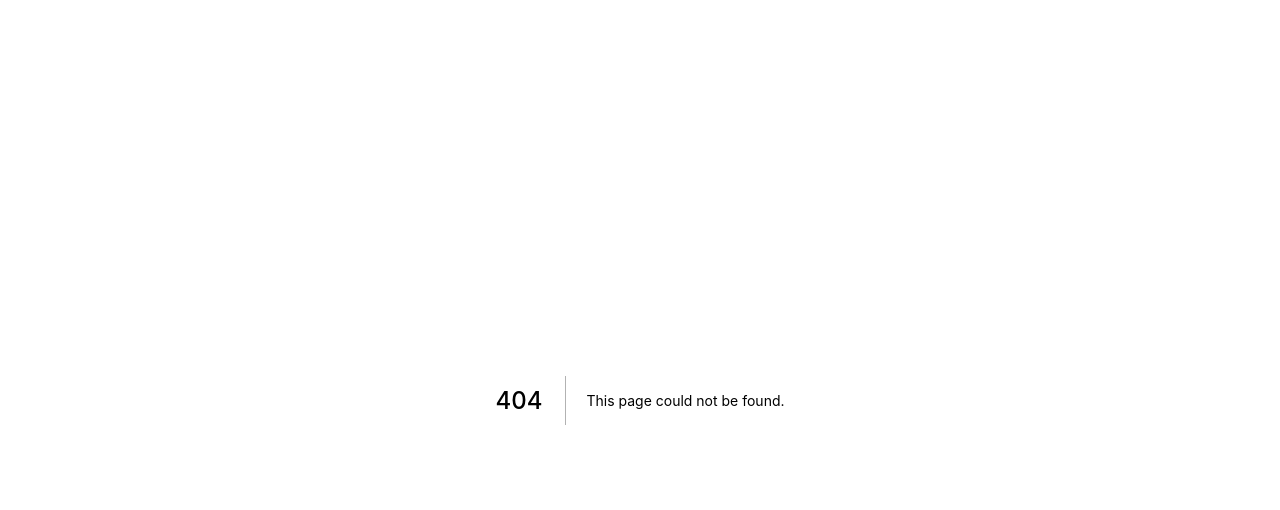
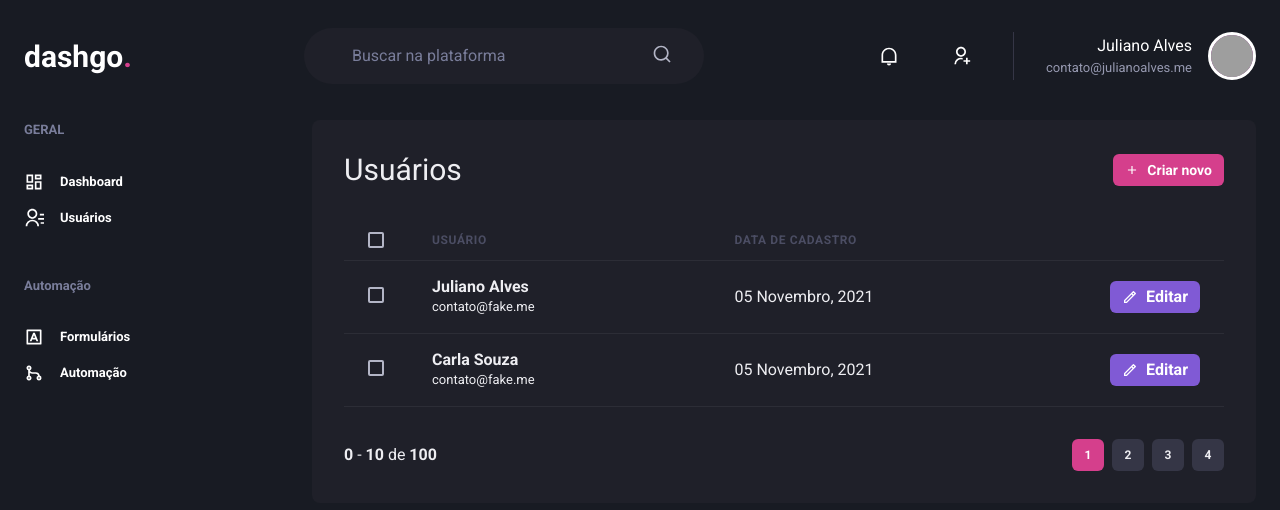
Before and after one commit to julianoalvescode/dashfla, a Next.js app: page /users in a window 1280 px wide. Before the commit this address had no page. Shown: the top 510 px of the page. Built offline with nearby package versions, Linux system fonts and the light colour scheme; grey boxes are pictures that could not be loaded.

Commit message:
feat: 🎸 Charts and Pagination
Charts and Pagination

```diff
--- a/package.json
+++ b/package.json
@@ -12,9 +12,11 @@
     "@chakra-ui/react": "^1.6.10",
     "@emotion/react": "^11",
     "@emotion/styled": "^11",
+    "apexcharts": "^3.30.0",
     "framer-motion": "^4",
     "next": "11.1.2",
     "react": "17.0.2",
+    "react-apexcharts": "^1.3.9",
     "react-dom": "17.0.2",
     "react-icons": "^4.3.1"
   },
--- /dev/null
+++ b/src/components/Pagination/index.tsx
@@ -0,0 +1,50 @@
+import { Stack, Button, HStack, Box } from "@chakra-ui/react";
+
+export function Pagination() {
+  return (
+    <HStack mt="8" justify="space-between" align="center" spacing="6">
+      <Box>
+        <strong>0</strong> - <strong>10</strong> de <strong>100</strong>
+      </Box>
+      <Stack direction="row" spacing="2">
+        <Button
+          size="sm"
+          fontSize="xs"
+          width="4"
+          colorScheme="pink"
+          disabled
+          _disabled={{ bgColor: "pink.500", cursor: "default" }}
+        >
+          1
+        </Button>
+        <Button
+          size="sm"
+          fontSize="xs"
+          width="4"
+          bgColor="gray.700"
+          _hover={{ bgColor: "gray.500" }}
+        >
+          2
+        </Button>
+        <Button
+          size="sm"
+          fontSize="xs"
+          width="4"
+          bgColor="gray.700"
+          _hover={{ bgColor: "gray.500" }}
+        >
+          3
+        </Button>
+        <Button
+          size="sm"
+          fontSize="xs"
+          width="4"
+          bgColor="gray.700"
+          _hover={{ bgColor: "gray.500" }}
+        >
+          4
+        </Button>
+      </Stack>
+    </HStack>
+  );
+}
--- /dev/null
+++ b/src/pages/users/index.tsx
@@ -0,0 +1,90 @@
+import {
+  Box,
+  Flex,
+  Heading,
+  Button,
+  Icon,
+  Table,
+  Thead,
+  Tr,
+  Th,
+  Td,
+  Tbody,
+  Checkbox,
+  Text,
+} from "@chakra-ui/react";
+import { Header } from "components/Header";
+import { Pagination } from "components/Pagination";
+import { Sidebar } from "components/Sidebar";
+import { RiAddLine, RiPencilLine } from "react-icons/ri";
+
+export default function UserList() {
+  return (
+    <Box>
+      <Header />
+      <Flex w="100%" my="6" maxWidth={1480} mx="auto" px="6">
+        <Sidebar />
+        <Box flex="1" borderRadius={8} bg="gray.800" p="8">
+          <Flex mb="8" justify="space-between" align="center">
+            <Heading fontWeight="normal" size="lg">
+              Usuários
+            </Heading>
+            <Button
+              cursor="pointer"
+              as="a"
+              fontSize="sm"
+              size="sm"
+              colorScheme="pink"
+              leftIcon={<Icon as={RiAddLine} />}
+            >
+              Criar novo
+            </Button>
+          </Flex>
+          <Table colorScheme="whiteAlpha">
+            <Thead>
+              <Tr>
+                <Th px="6" color="gray.300" width="8">
+                  <Checkbox colorScheme="pink" />
+                </Th>
+                <Th>Usuário</Th>
+                <Th>Data de cadastro</Th>
+                <Th width="8"></Th>
+              </Tr>
+            </Thead>
+            <Tbody>
+              {[{ name: "Juliano Alves" }, { name: "Carla Souza" }].map(
+                (item, index) => (
+                  <Tr key={index}>
+                    <Td px="6">
+                      <Checkbox colorScheme="pink" />
+                    </Td>
+                    <Td>
+                      <Box>
+                        <Text fontWeight="bold">{item.name}</Text>
+                        <Text fontSize="small">contato@fake.me</Text>
+                      </Box>
+                    </Td>
+                    <Td>05 Novembro, 2021</Td>
+                    <Td>
+                      <Button
+                        cursor="pointer"
+                        as="a"
+                        fontSize="16"
+                        size="sm"
+                        colorScheme="purple"
+                        leftIcon={<Icon as={RiPencilLine} />}
+                      >
+                        Editar
+                      </Button>
+                    </Td>
+                  </Tr>
+                )
+              )}
+            </Tbody>
+          </Table>
+          <Pagination />
+        </Box>
+      </Flex>
+    </Box>
+  );
+}
--- a/src/styles/theme.ts
+++ b/src/styles/theme.ts
@@ -24,6 +24,7 @@
     global: {
       body: {
         bg: "gray.900",
+        color: "gray.50",
       },
     },
   },
```
Also changed, not shown: src/pages/dashboard.tsx (+86 -2 lines), 1 other file (tests, documents, lock files or other folders).
